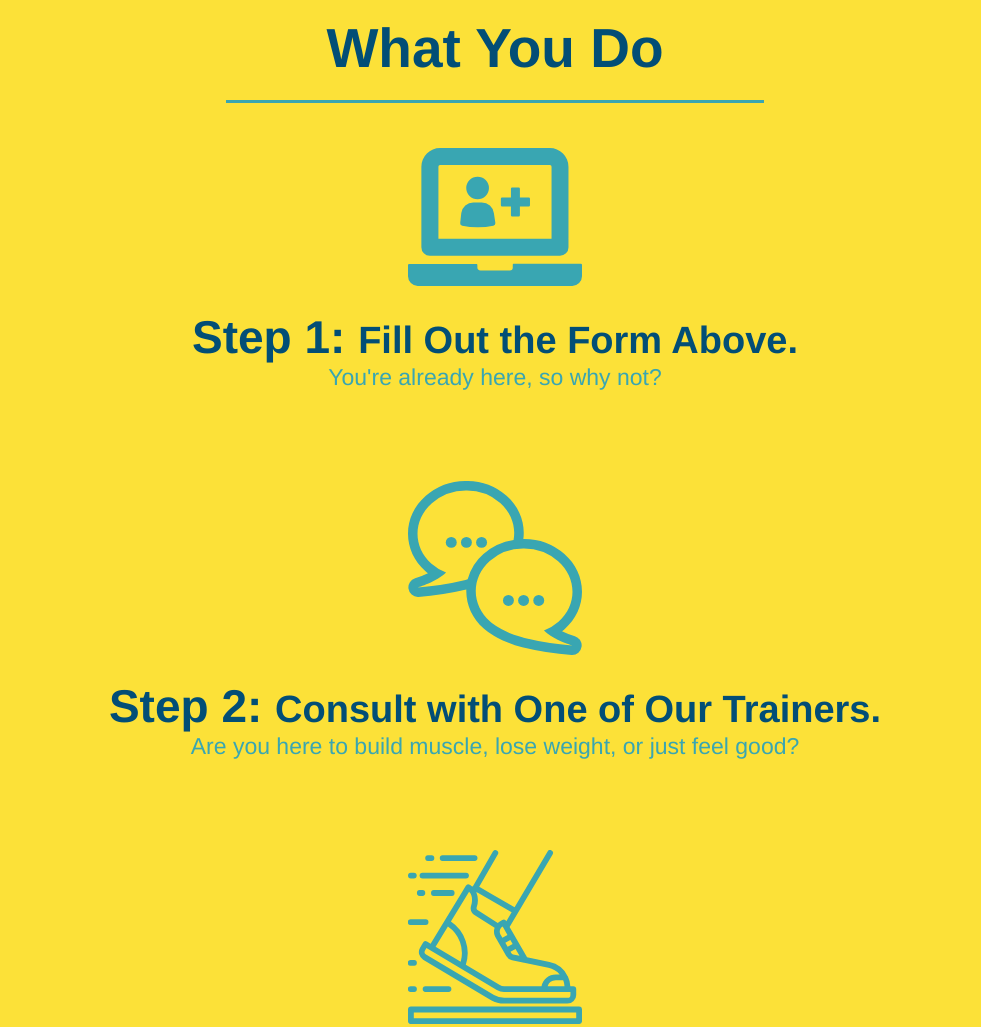
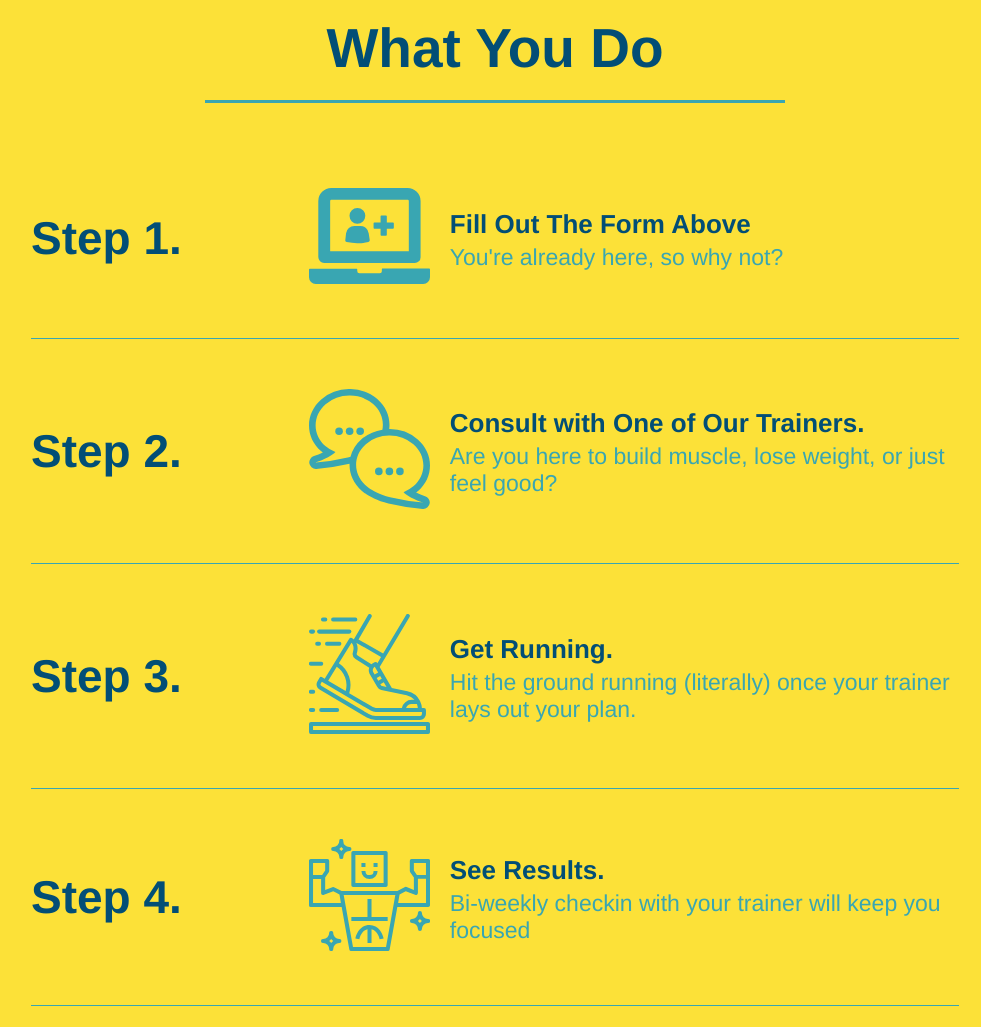
Before and after one commit to ecsarg/run-buddy, a plain HTML site: page index.html in a window 1280 px wide. Shown: the part 1140-2167 px from the top of the page, without its empty margins (145-1126 px from the left). Drawn offline with Linux system fonts and the light colour scheme.

Commit message:
add flexbox to the steps

```diff
--- a/assets/css/style.css
+++ b/assets/css/style.css
@@ -121,46 +121,66 @@ section {
     padding: 10px 20px;
     font-size: 16px;
 }
-.intro {
-    text-align: center;
-}
 .intro p {
     line-height: 1.7;
     color: #39a6b2;
     width: 80%;
     font-size: 20px;
     margin: 0 auto;
+    text-align: center;
 }
 .steps {
-    text-align: center;
     background: #fce138;
 }
-.steps div {
-    margin-bottom: 80px;
+.step {
+    margin: 50px auto;
+    padding-bottom: 50px;
+    width: 80%;
+    border-bottom: 1px solid #39a6b2;
+    display: flex;
+    flex-wrap: wrap;
+    align-items: center;
+    justify-content: space-between;
 }
-.steps img {
-    width: 15%;
-    margin: 10px 0;
-}
-.steps h3 {
+.step h3 {
     color: #024e76;
     font-size: 46px;
-    margin-top: 10px;
+    flex: 1 30%;
 }
-.steps p {
+.step-info {
+    flex: 2 70%;
+    display: flex;
+    flex-wrap: wrap;
+    align-items: center;
+}
+.step-img {
+    flex: 1 12%;
+    margin-right: 20px;
+}
+.step-text {
+    flex: 12;
+}
+.step-img img {
+    max-width: 100%;
+}
+.step-text h4 {
+    font-size: 26px;
+    line-height: 1.5;
+    color: #024e76;
+}
+.step-text p {
     color: #39a6b2;
     font-size: 23px;
 }
-.steps span {
-    font-size: 38px;
-}
+
 .section-title {
     font-size: 55px;
     color: #024e76;
-    margin-bottom: 35px;
-    padding: 0 100px 20px 100px;
-    display: inline-block;
     border-bottom: 3px solid;
+    padding-bottom: 20px;
+    text-align: center;
+    margin: 0 auto 35px auto;
+    width: 50%;
 }
 .primary-border {
     border-color: #fce138;
@@ -169,9 +189,6 @@ section {
     border-color: #39a6b2;
 }
 /* Hero Style End */
-.trainers {
-    text-align: center;
-}
 .trainer {
     width: 900px;
     margin: 0 auto 30px auto;
@@ -193,6 +210,9 @@ section {
 }
 .text-right {
     text-align: right;
+}
+.flex-row {
+    display: flex;
 }
 .trainer-bio h3 {
     font-size: 32px;
--- a/index.html
+++ b/index.html
@@ -71,45 +71,81 @@
 
         <!-- "what we do" section-->
         <section id="what-we-do" class="intro">
+            <div class="flex-row">
                 <h2 class="section-title primary-border">What We Do</h2>
+            </div>
+           <div class="flex-row">
             <p>
                 butcher selfies chambray shabby chic gentrify readymade yr Echo Park XOXO Tumblr normcore Banksy direct trade Blue Bottle chillwave you probably haven't heard of them single-origin coffee Vice fanny pack fixie Odd Future Austin fingerstache pickled twee synth Wes Anderson Thundercats viral bitters flannel meggings narwhal Marfa Schlitz sustainable Intelligentsia umami deep v craft
             </p>
+        </div>
         </section>
 
         <!-- "what you do" section -->
         <section id="what-you-do" class="steps">
+            <div class="flex-row">
             <h2 class="section-title secondary-border">What You Do</h2>
-
-            <div>
+        </div>
  <!-- insert this img element -->
+            <div class="step">
+               <h3>Step 1.</h3>
+                <div class="step-info">
+                    <div class="step-img">
                         <img src="./assets/images/step-1.svg" alt="" />
-                <h3>Step 1: <span>Fill Out the Form Above.</span></h3>
+                    </div>
+                    <div class="step-text">
+                        <h4>Fill Out The Form Above</h4>
                         <p>You're already here, so why not?</p>
                     </div>
+                </div>
+            </div>
 
-            <div>
+            <div class="step">
+                <h3>Step 2.</h3>
+                <div class="step-info">
+                    <div class="step-img">
                         <img src="./assets/images/step-2.svg" alt="" />
-                <h3>Step 2: <span>Consult with One of Our Trainers.</span></h3>
+                    </div>
+                    <div class="step-text">
+                        <h4>Consult with One of Our Trainers.</h4>
                         <p>Are you here to build muscle, lose weight, or just feel good?</p>
                     </div>
+                </div>
+            </div>
 
-            <div>
+            <div class="step">
+                <h3>Step 3.</h3>
+                <div class="step-info">
+                    <div class="step-img">
                         <img src="./assets/images/step-3.svg" alt="" />
-                <h3>Step 3: <span>Get Running.</span></h3>
+                    </div>
+                    <div class="step-text">
+                        <h4>Get Running.</h4>
                         <p>Hit the ground running (literally) once your trainer lays out your plan.</p>
                     </div>
+                </div>
+            </div>
 
-            <div>
+            <div class="step">
+                <h3>Step 4.</h3>
+                <div class="step-info">
+                    <div class="step-img">
                         <img src="./assets/images/step-4.svg" alt="" />
-                <h3>Step 4: <span>See Results.</span></h3>
-                <p>Bi-weekly checkins with your trainer will keep your focused </p>
                     </div>
+                    <div class="step-text">
+                    <h4>See Results.</h4>
+                    <p>Bi-weekly checkin with your trainer will keep you focused </p>
+                    </div>
+                </div>
+            </div>
+
         </section>
 
         <!-- "meet the trainers" section -->
         <section id="your-trainers" class="trainers">
+            <div class="flex-row">
             <h2 class="section-title primary-border">Meet The Trainers</h2>
+            </div>
         </section>
         <article class="trainer">
             <img src="./assets/images/trainer-1.jpg" alt="Arron Stephens in workout clothes ready to pump some iron">
@@ -143,10 +179,11 @@
         </article>
         <!-- "reach out" section -->
         <section id="reach-out" class="contact">
+            <div class="flex-row">
             <h2 class="section-title secondary-border">
               Reach Out
             </h2>
-
+        </div>
             <div class="contact-info">
               <iframe
                 src="https://www.google.com/maps/embed?pb=!1m14!1m12!1m3!1d12182.30520634488!2d-74.0652613!3d40.2407219!2m3!1f0!2f0!3f0!3m2!1i1024!2i768!4f13.1!5e0!3m2!1sen!2sus!4v1561060983193!5m2!1sen!2sus"
```
Lines whose indentation alone changed are shown as unchanged.
